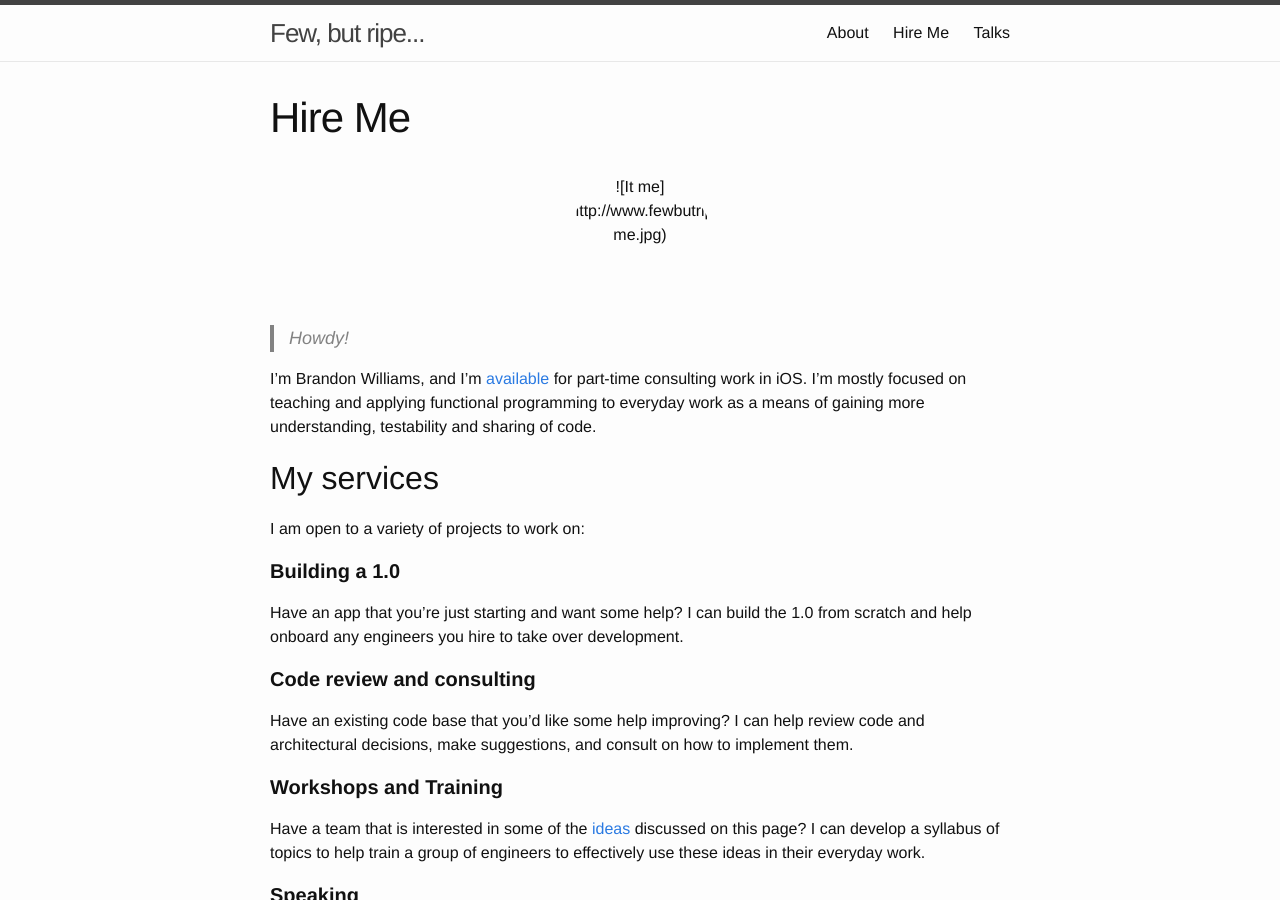
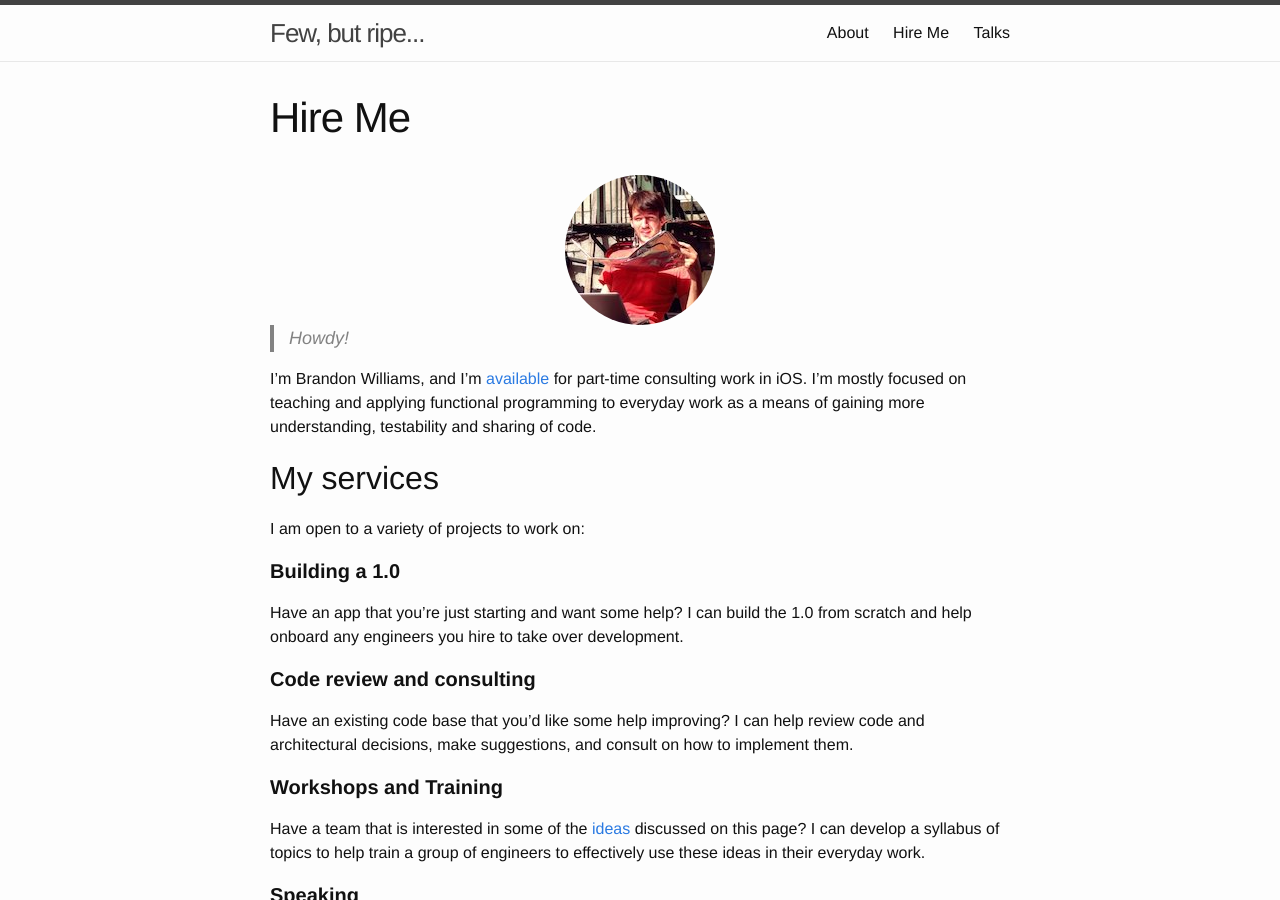
Before and after one commit to mbrandonw/mbrandonw.github.io, a Jekyll site: the page built from hire-me.md, in a window 1280 px wide and 900 px high. Built offline with Jekyll 4.4.1, drawn with Linux system fonts in a browser that asks for light colours; Markdown is read by kramdown in place of the engine named in the settings.

Commit message:
try again

```diff
--- a/hire-me.md
+++ b/hire-me.md
@@ -6,7 +6,7 @@ published: true
 ---
 
 <center style="margin: auto; width: 150px; height: 150px; overflow: hidden; border-radius: 50%;">
-![It me]({{ site.url }}/assets/it-me.jpg)
+<img src="{{ site.url }}/assets/it-me.jpg">
 </center>
 
 > Howdy!
```
